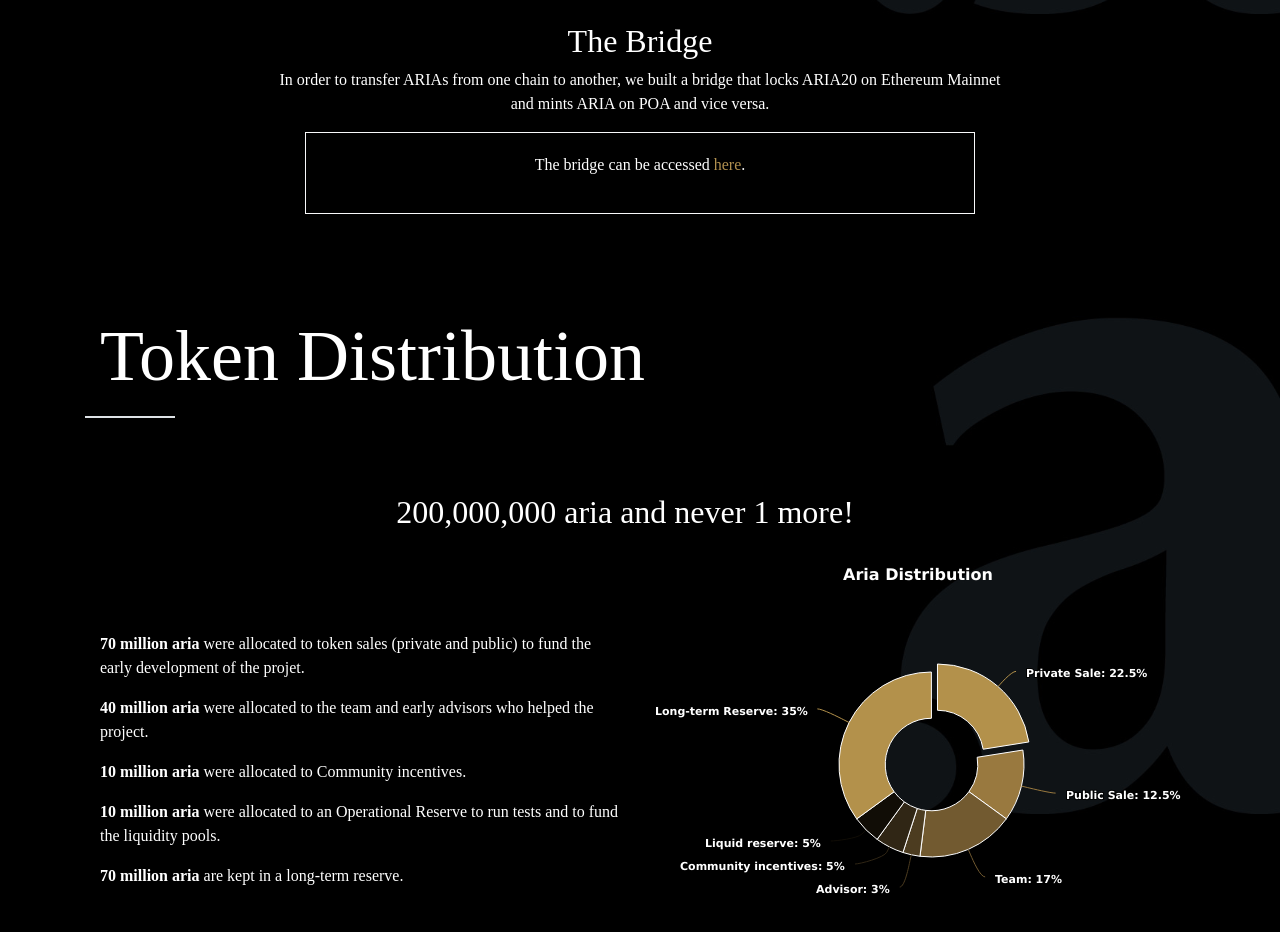
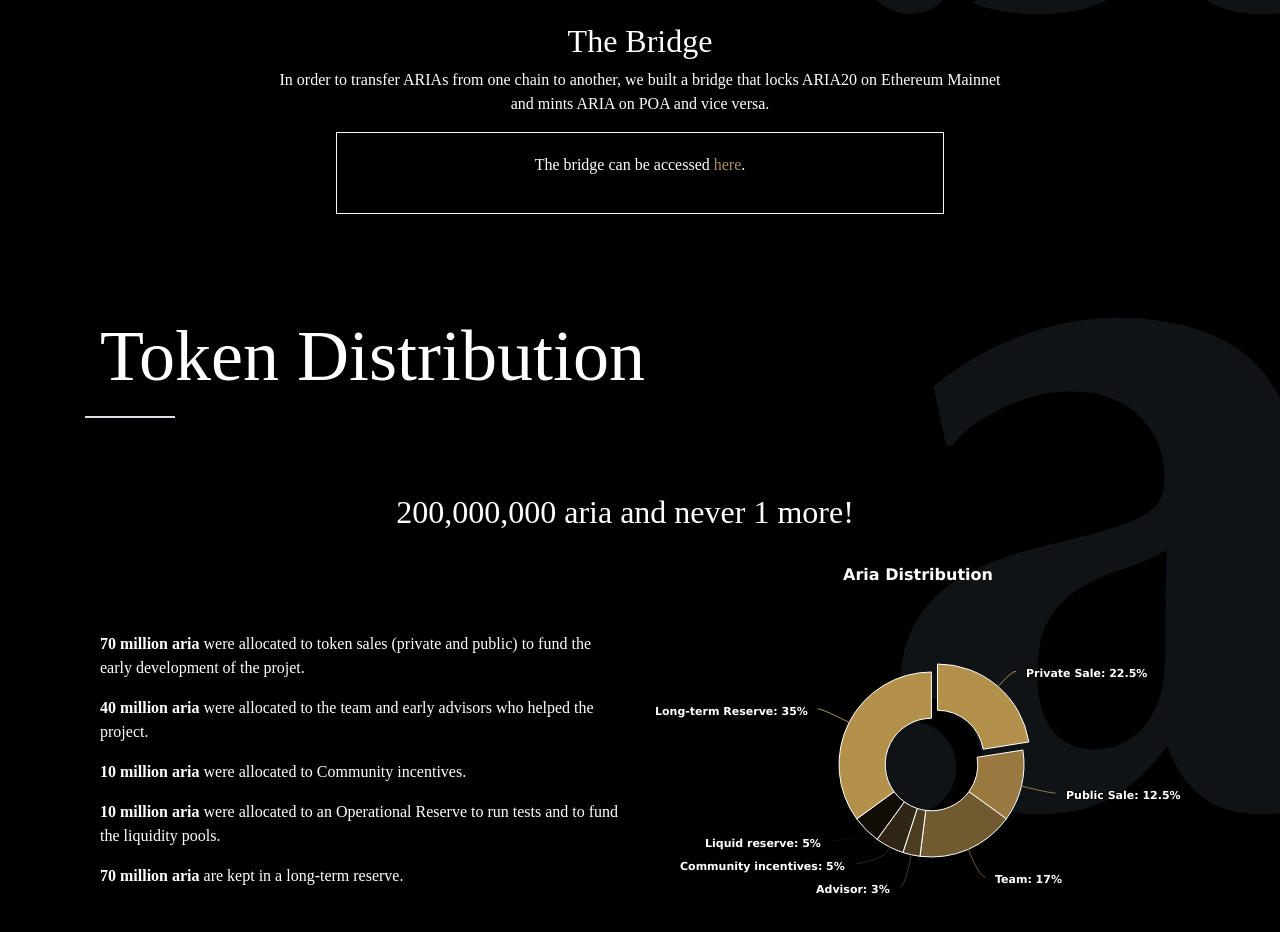
Before and after one commit to Lucjodet/ariaWebsite, a website: page about.html in a window 1280 px wide. Shown: the part 1586-2518 px from the top of the page. Drawn offline with nearby package versions, Linux system fonts and the light colour scheme.

Commit message:
Update link

```diff
--- a/about.html
+++ b/about.html
@@ -95,9 +95,6 @@
             This is why the Aria token was deployed on Ethereum as an ERC20. Thanks to this, the ARIA can be traded on decentralized exchanges such as Uniswap, Balancer, Sushiswap and many others under the ticker ARIA20.
             <div class="card border-light bg-transparent rounded-0 col-lg-11 mx-auto">
               <div class="card-body text-center">
-
-
-
             <p class="text-center">
             <a href="https://app.ens.domains/name/aria.eth" target="_blank" rel="noopener noreferrer">aria.eth</a>
             <br>ARIA20 Ethereum contract address:
@@ -126,7 +123,7 @@
         <div class="col-lg-8 mx-auto mt-4">
           <h2 class='text-center'>The Bridge</h2>
             <p class='text-center'>In order to transfer ARIAs from one chain to another, we built a bridge that locks ARIA20 on Ethereum Mainnet and mints ARIA on POA and vice versa.</p>
-            <div class="card border-light bg-transparent rounded-0 col-lg-11 mx-auto">
+            <div class="card border-light bg-transparent rounded-0 col-lg-10 mx-auto">
               <div class="card-body text-center">
                 <p class="text-center">The bridge can be accessed <a href="https://bridge.arianee.org/" target="_blank" rel="noopener noreferrer">here</a>.</p>
               </div>
```
